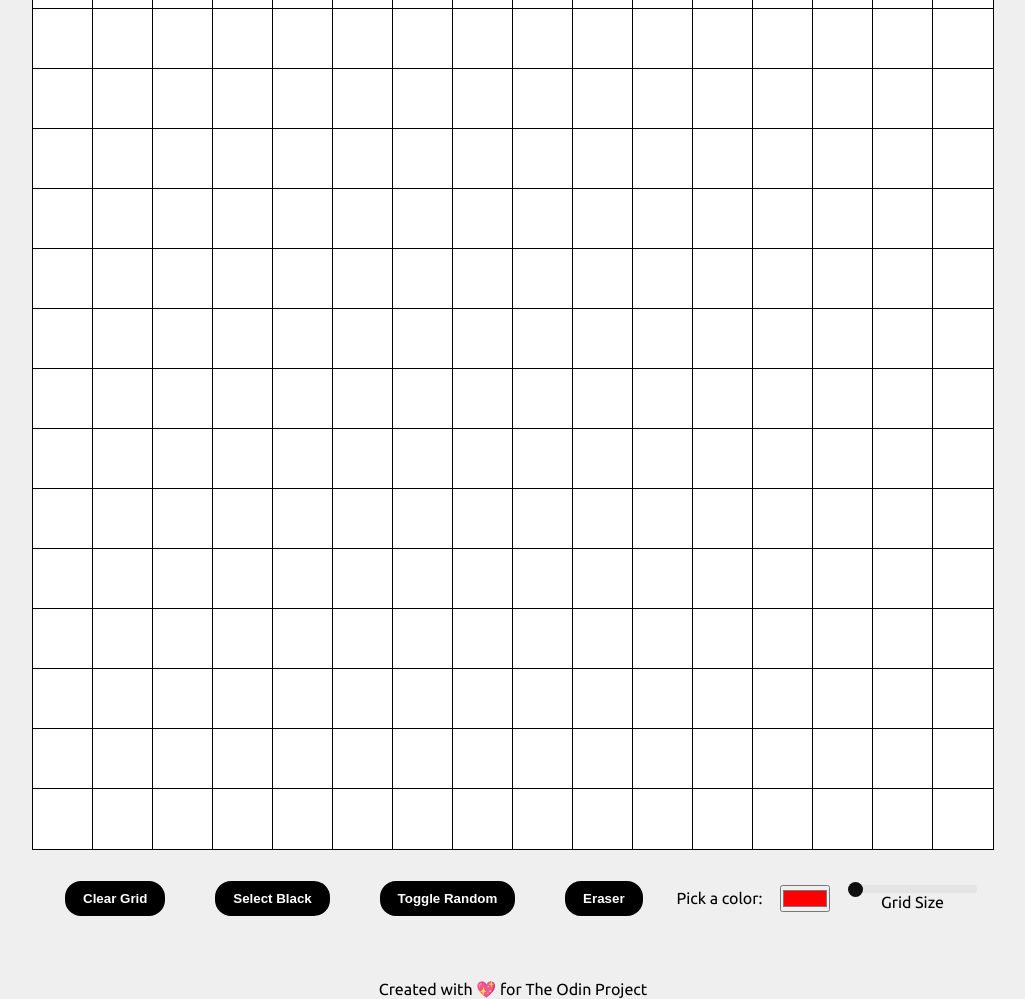
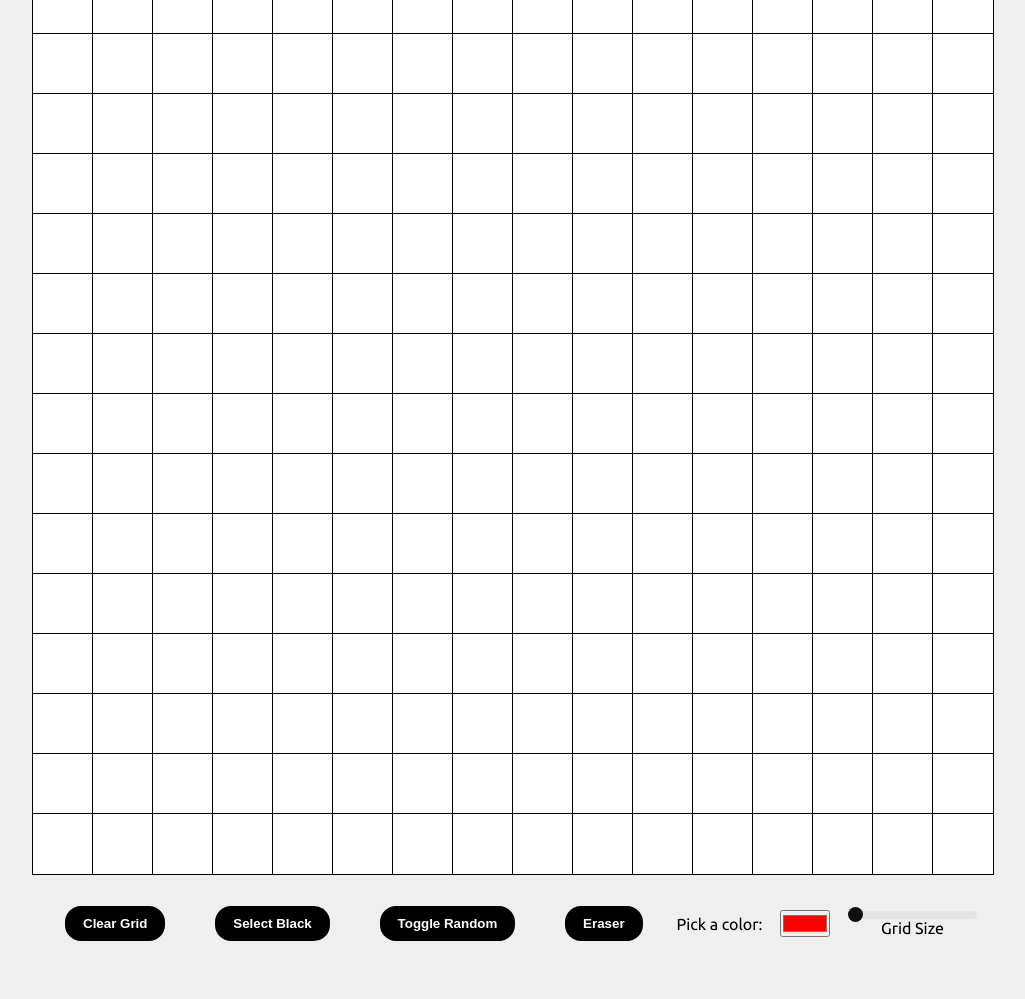
Before and after one commit to lacdev/etch-a-sketch, a plain HTML site: page index.html in a window 1280 px wide. Shown: the top 999 px of the page, without its empty margins (187-1212 px from the left). After the commit the page ends 973 px from the top, so only its background shows below. Drawn offline with Linux system fonts and the light colour scheme; a web font is replaced by a local one.

Commit message:
fix README and footer

```diff
--- a/index.html
+++ b/index.html
@@ -27,7 +27,6 @@
                 </div>
             </div>
         </div>
-    <footer class="footer">Created with &#128150 for The Odin Project</footer>
     </div>
 </body>
 </html>
```
Also changed, not shown: 1 other file.
